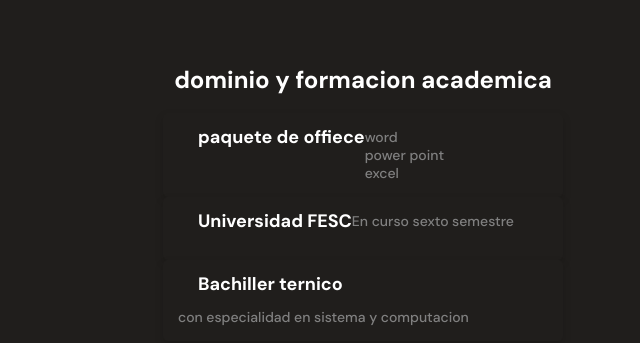
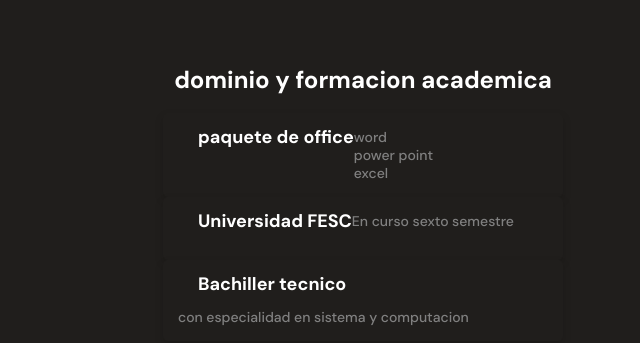
Before and after one commit to julianhot/resumenportafolio, a website: page index.html in a window 1280 px wide. Shown: the part 1680-2023 px from the top of the page, 277-917 px from the left. Drawn offline with Linux system fonts and the light colour scheme.

Commit message:
se agrego cambios a seccion de formacion academica

```diff
--- a/index.html
+++ b/index.html
@@ -109,7 +109,7 @@
             <section class="product-cards-container">
 
                 <article class="product-detail--card"><span class="clock"></span>
-                    <p class="product--card-title">paquete de offiece</p>
+                    <p class="product--card-title">paquete de office</p>
                     <p class="product--card-body">
                         word <br>
                         power point <br>
@@ -125,7 +125,7 @@
 
                 </article>
                 <article class="product-detail--card"><span class="clock"></span>
-                    <p class="product--card-title">Bachiller ternico</p>
+                    <p class="product--card-title">Bachiller tecnico</p>
                     <p class="product--card-body">
                         con especialidad en sistema y computacion
                     </p>
```
